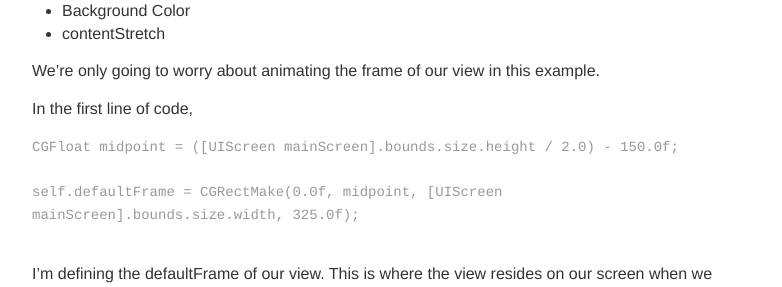
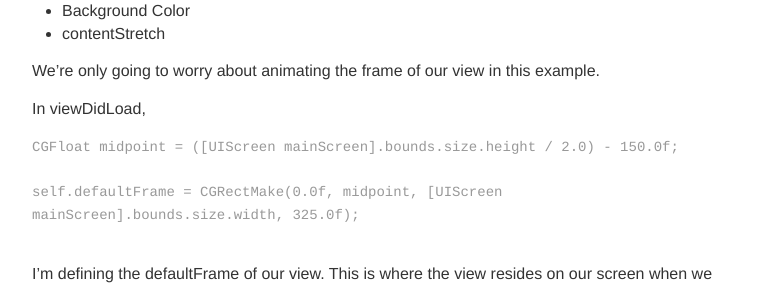
Before and after one commit to trentyou/trentyou.github.io, a Jekyll site: the page built from _posts/2014-12-7-Shaking a UIView.md, in a window 1280 px wide and 900 px high, scrolled down 3584 px. Shown: the part 160-447 px from the top of the window, without its empty margins (248-1030 px from the left). Built offline with Jekyll 4.4.1, drawn with Linux system fonts in a browser that asks for light colours.

Commit message:
Updated 2014-12-7-Shaking a UIView.md

```diff
--- a/_posts/2014-12-7-Shaking a UIView.md
+++ b/_posts/2014-12-7-Shaking a UIView.md
@@ -134,7 +134,7 @@ If you're not familiar with UIView animations, I would first suggest reading [th
 
 We're only going to worry about animating the frame of our view in this example.
 
-In the first line of code,
+In viewDidLoad,
 
 <div style = "width:700px">
 <code>
```
